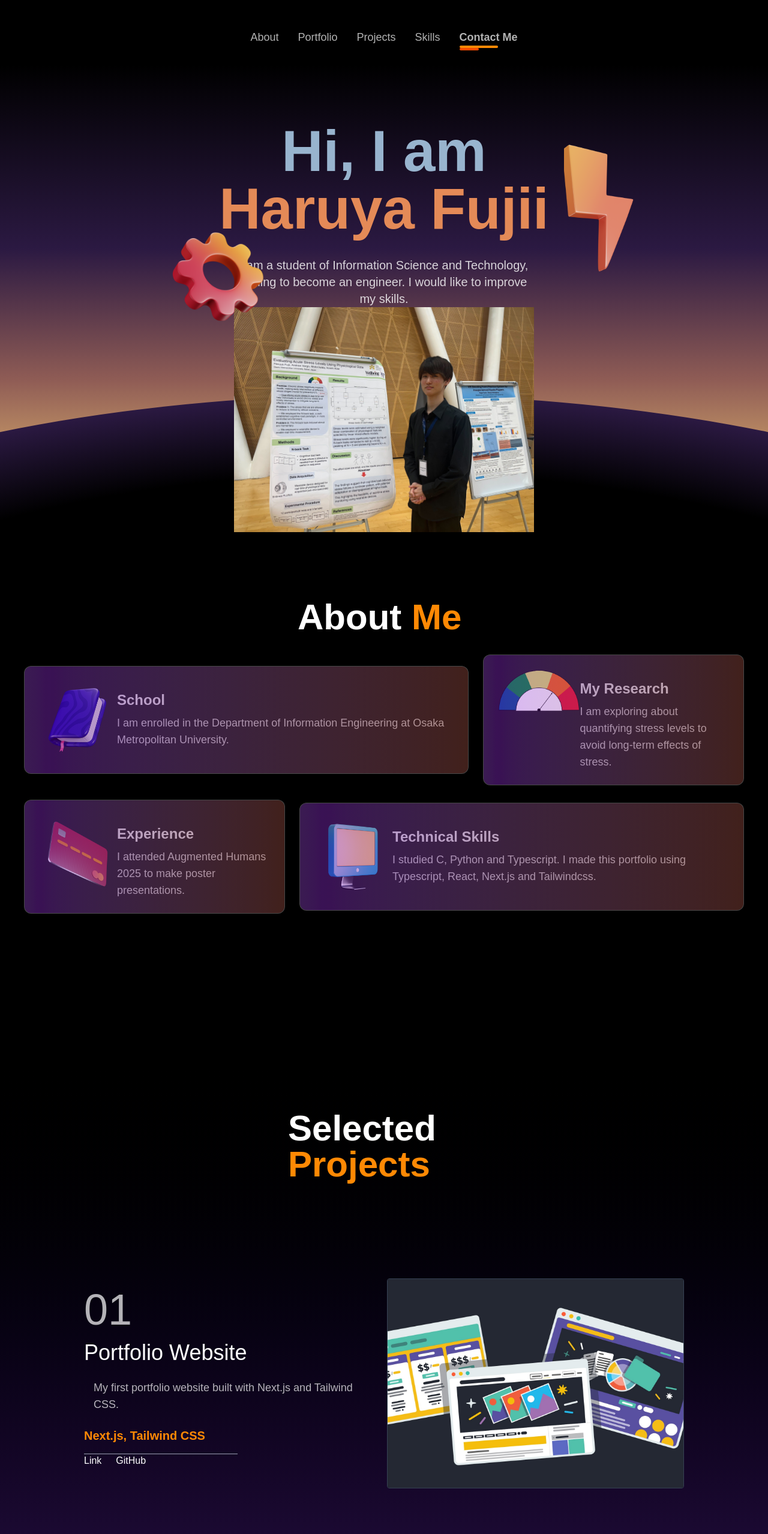
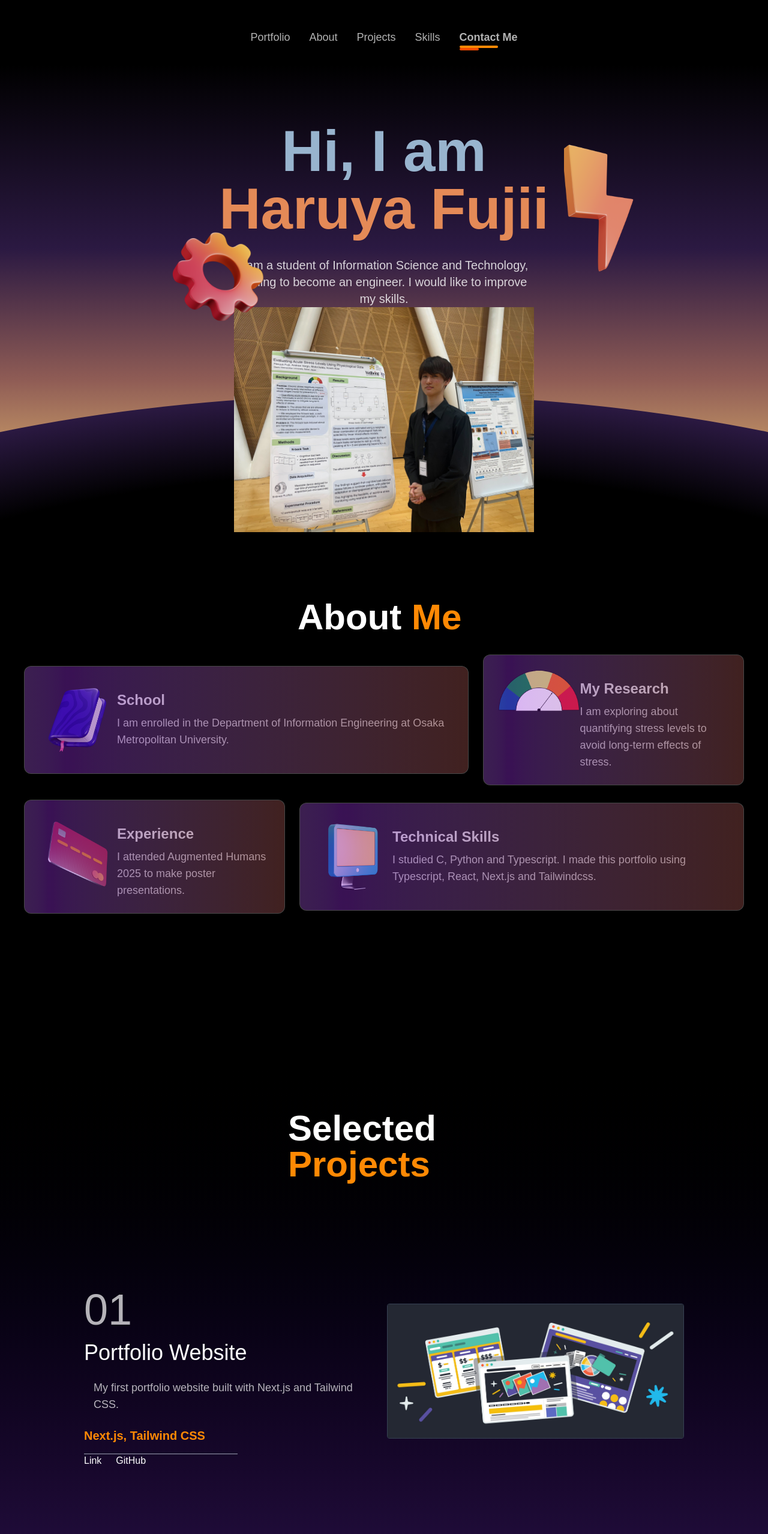
Before and after one commit to HaruyaFujii/MyPortfolio, a Next.js app: page / in a window 1280 px wide. Shown: the top 2557 px of the page at 60% size. Built offline with nearby package versions, Linux system fonts and the light colour scheme.

Commit message:
portfolio

```diff
--- a/src/components/Navbar.tsx
+++ b/src/components/Navbar.tsx
@@ -5,8 +5,8 @@ import { AiOutlineMenu, AiOutlineClose } from 'react-icons/ai';
 import { motion } from 'framer-motion';
 
 const navLinks = [
+    { title: "Portfolio", path: "#portfolio" },
     { title: "About", path: "#about" },
-    { title: "Portfolio", path: "#portfolio" },
     { title: "Projects", path: "#projects" },
     { title: "Skills", path: "#skills" },
 ];
--- a/src/components/Portfolio.tsx
+++ b/src/components/Portfolio.tsx
@@ -56,7 +56,7 @@ const Portfolio = () => {
                     </div>
 
                     <div className = "flex justify-center items-center">
-                        <Image src = {project.src} alt = {project.title} className = " h-[350px] w-[500px] object-cover border rounded border-gray-700" />
+                        <Image src = {project.src} alt = {project.title} className = "w-full max-w-[500px] h-auto object-cover border rounded border-gray-700" />
                     </div>
 
                 </motion.div>
```
